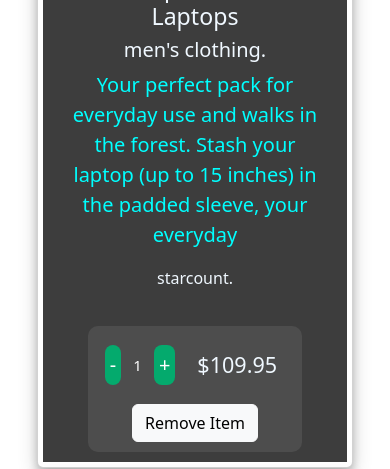
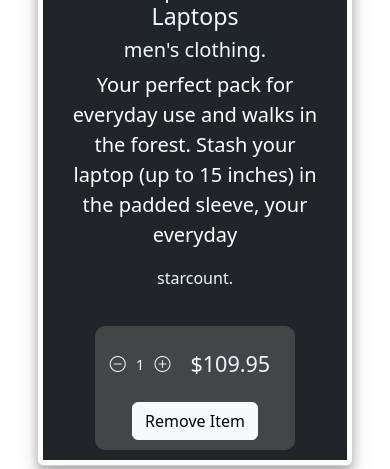
Before and after one commit to JijoAndrews/React_UseContext_Task, a React (Vite) app: page / in a window 390 px wide. Shown: the part 422-891 px from the top of the page. Built offline with nearby package versions, Linux system fonts and the light colour scheme.

Commit message:
final optimizations

```diff
--- a/src/App.css
+++ b/src/App.css
@@ -139,7 +139,7 @@
 {
   display: flex;
   justify-content: space-between;
-  background-color: rgb(61, 61, 61);
+  background-color: rgb(33, 37, 41);
   padding: 5px;
   margin: 5px;
 }
@@ -273,7 +273,7 @@ example {
 
   font-size: small;
   text-align: left;
-  color: aqua;
+  color: rgb(255, 255, 255);
 }
 
 .clickbutton {
@@ -302,7 +302,7 @@ h4{
 {
   display: grid;
   justify-content: center;
-  background-color: rgb(61, 61, 61);
+  background-color: rgb(33, 37, 41);
   padding: 5px;
   margin: 5px;
   justify-items: center;
@@ -345,7 +345,7 @@ h4{
 
   font-size: small;
   text-align: center;
-  color: aqua;
+  color: rgb(255, 255, 255);
 }
   .example img {
    min-width: 200px;
--- a/src/components/CardComponent.jsx
+++ b/src/components/CardComponent.jsx
@@ -104,6 +104,7 @@ export const CardComponent = ({data}) => {
             )
 
     }
+
     const cards=data.map((e,index)=>{return cardsetup(e)})
 
     return(
--- a/src/components/HomeComponent.jsx
+++ b/src/components/HomeComponent.jsx
@@ -31,7 +31,7 @@ export const HomeComponent = () => {
     const productdata=useLoaderData();
     const spliteddata=[...productdata.products];
 
-    useEffect(()=>{console.log("cardcount:",cardcount)},[cardcount])
+    useEffect(()=>{},[cardcount])
 
   return (
     <div className='shopcontainer'>
--- a/src/components/JustCartPageComponet.jsx
+++ b/src/components/JustCartPageComponet.jsx
@@ -1,7 +1,6 @@
 import React, { useContext } from 'react'
 import { contextdata } from './HomeComponent'
 import { useLoaderData } from 'react-router-dom';
-
 
 
 export const JustCartPageComponet = () => {
@@ -115,9 +114,11 @@ export const JustCartPageComponet = () => {
                     <div className="countbox">
                         <div className="headtext">
                                 <div className='countcontrol'>
-                                    <button type="button" className="clickbutton" onClick={()=>{removeelementtocart(element.id)}}>{"-"}</button>
+                                <i className="bi bi-dash-circle"  onClick={()=>{removeelementtocart(element.id)}}></i>
+                                    {/* <button type="button" className="clickbutton" onClick={()=>{removeelementtocart(element.id)}}>{"-"}</button> */}
                                     <h1 className='ptext'>{`${singlecountstatus(element.id)}`}</h1>
-                                    <button type="button" className="clickbutton" onClick={()=>{addelementtocart(element.id)}}>{"+"}</button>
+                                    <i className="bi bi-plus-circle" onClick={()=>{addelementtocart(element.id)}}></i>
+                                    {/* <button type="button" className="clickbutton" onClick={()=>{addelementtocart(element.id)}}>{"+"}</button> */}
                                 </div>
                             </div>
 
--- a/src/components/NavbarComponent.jsx
+++ b/src/components/NavbarComponent.jsx
@@ -16,7 +16,6 @@ export const NavbarComponent = () => {
         const fv=totalsum.reduce((a,c)=>a+c,intialval,);
         return fv
     }
-
 
 
   return (
--- a/src/main.jsx
+++ b/src/main.jsx
@@ -1,4 +1,3 @@
-import { StrictMode } from 'react'
 import { createRoot } from 'react-dom/client'
 import './index.css'
 import App from './App.jsx'
```
